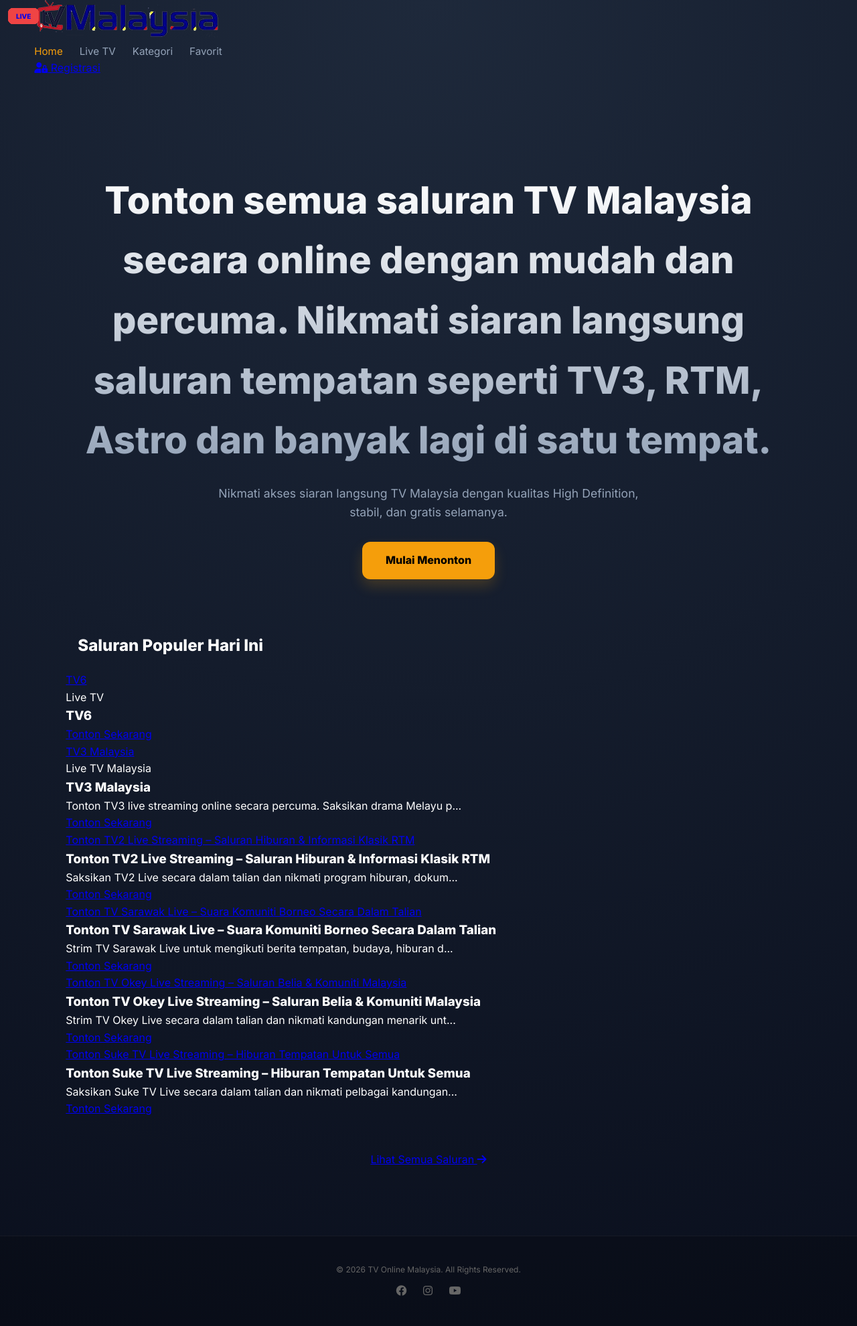
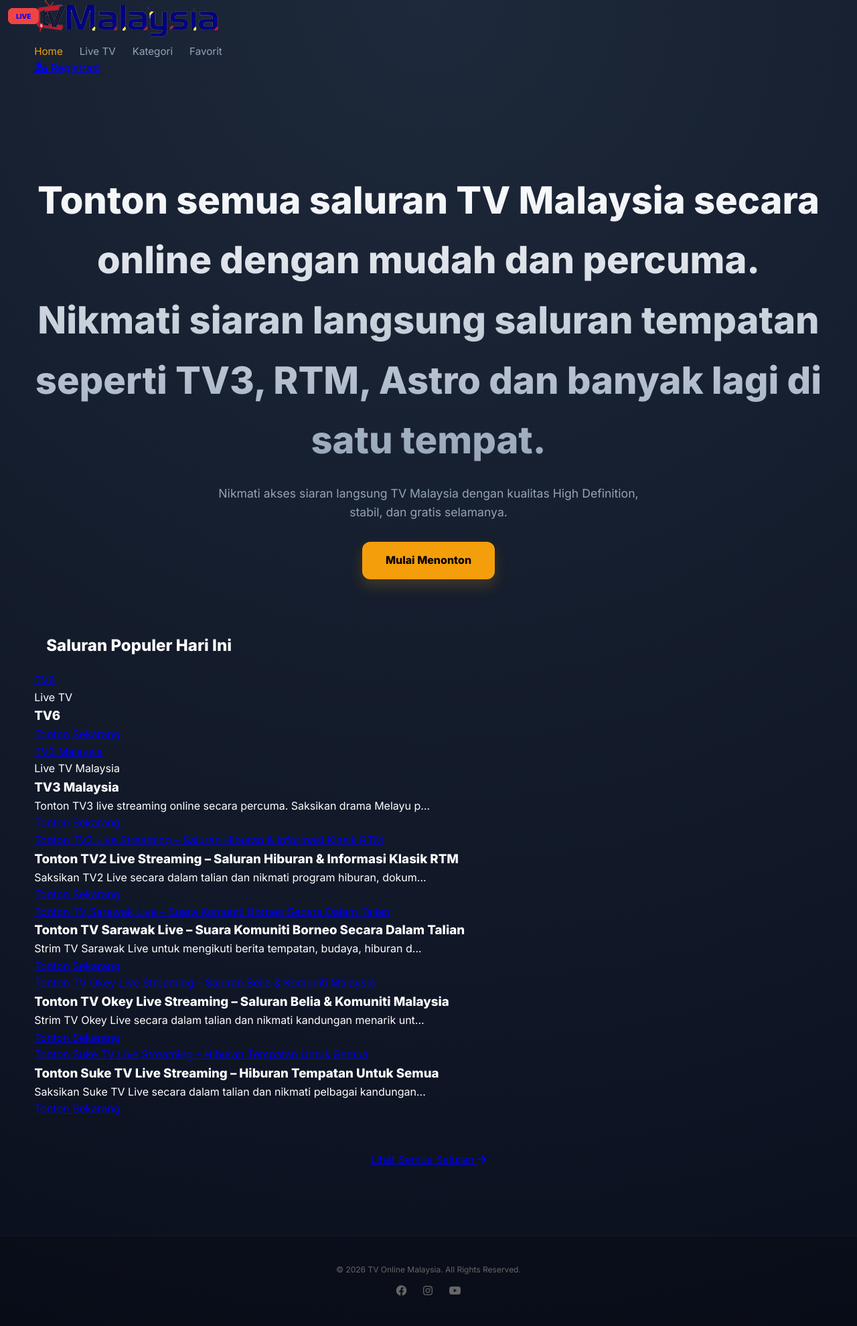
Before and after one commit to goomalay/goomalay.github.io, a Jekyll site: the page built from index.html, in a window 1280 px wide. Shown: the whole page at 67% size. Built offline with Jekyll 4.4.1, drawn with Linux system fonts in a browser that asks for light colours; the list of posts is cut into pages by our own code.

Commit message:
Update default.html

```diff
--- a/_layouts/default.html
+++ b/_layouts/default.html
@@ -5,13 +5,10 @@
 <!DOCTYPE html>
 <html lang="my">
   {% include head.html %}
-  <body>
-
-      {% include header.html %}
-    <main class="container">
-        {{ content }}
-    </main>
-      {% include footer.html %}
-
-  </body>
+</head>
+<body>
+  {% include header.html %}
+  {{ content }}
+  {% include footer.html %}
+</body>
 </html>
```
